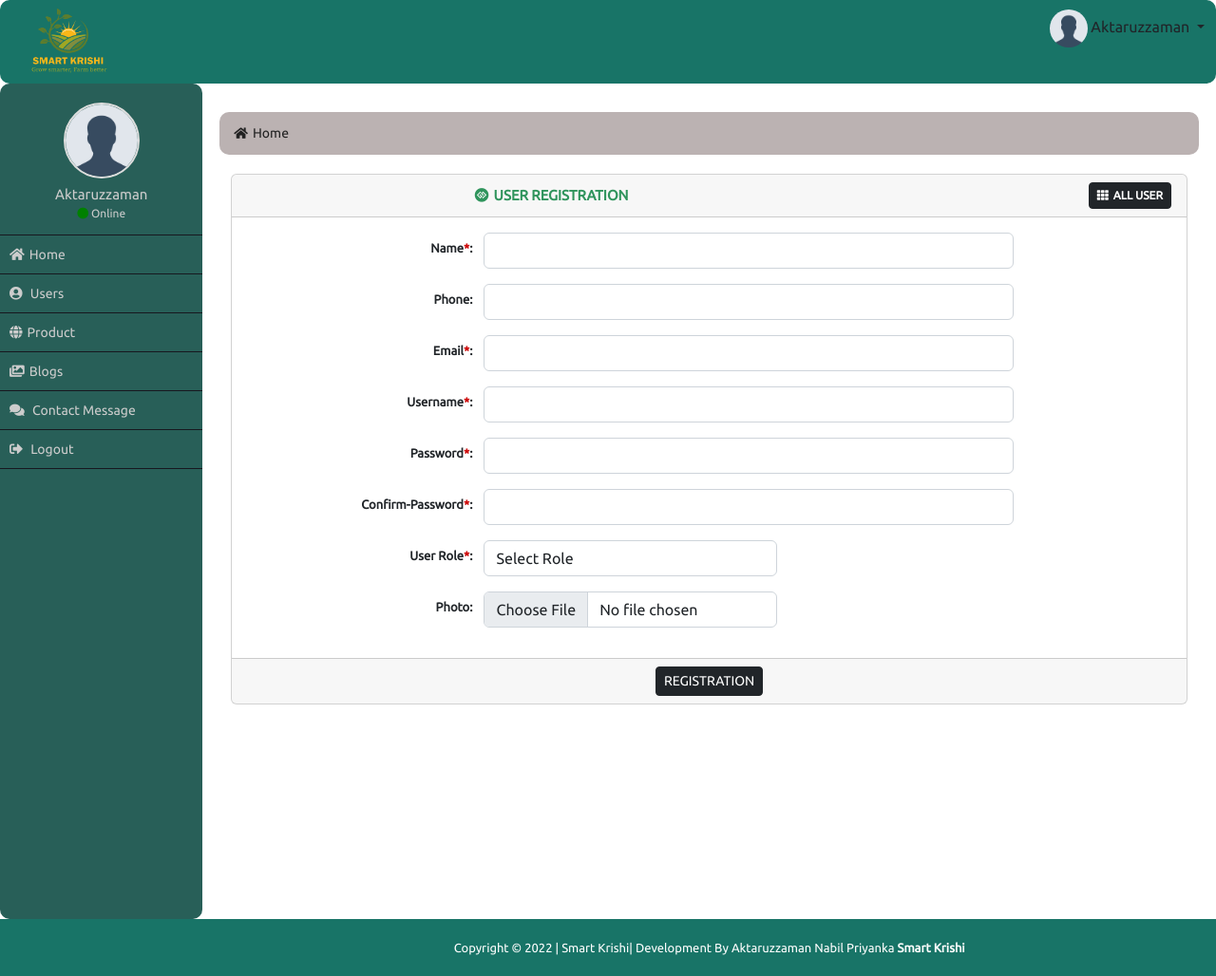
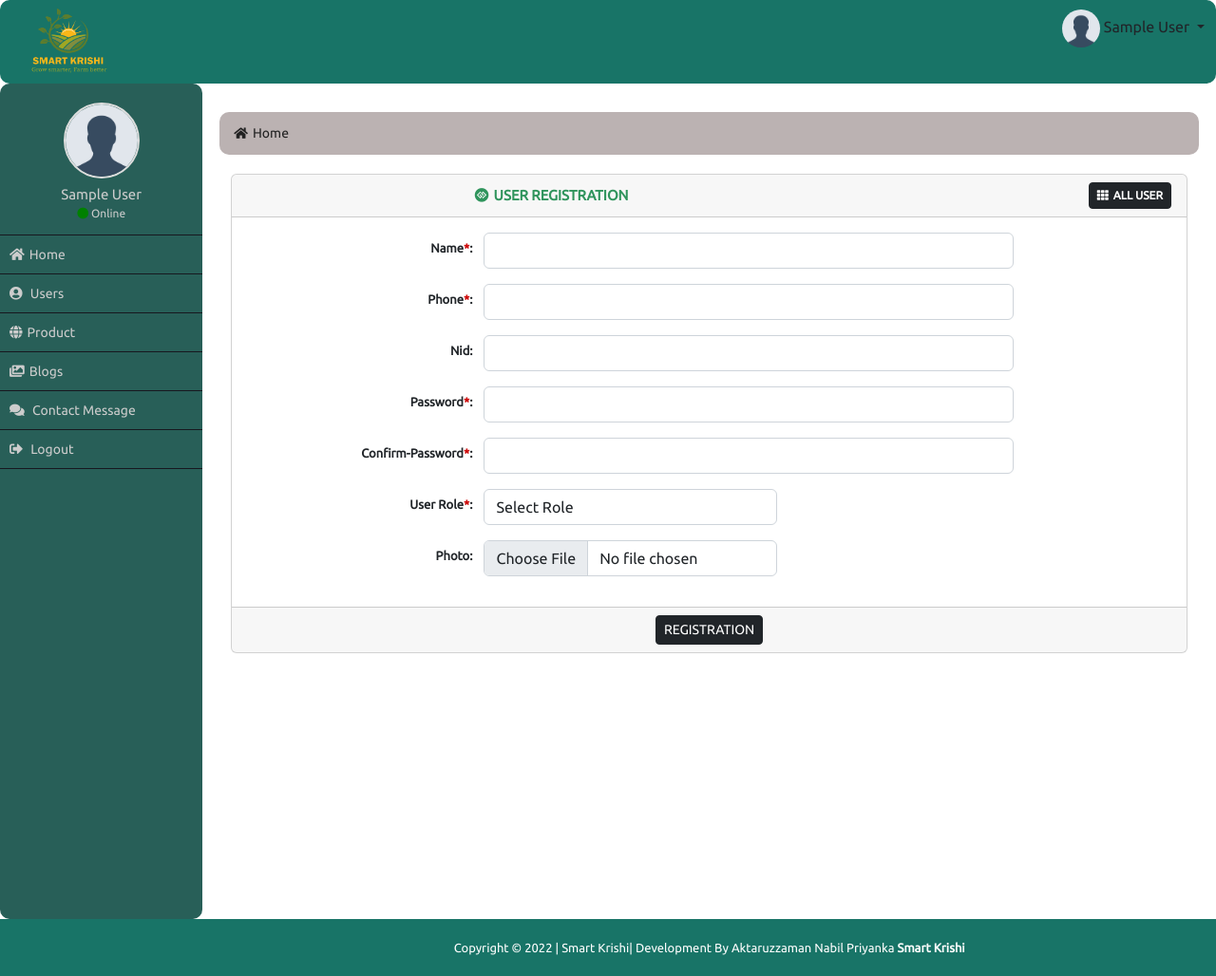
Before and after one commit to Nishan143/admin33, a PHP site: page /add-user.php in a window 1280 px wide. Shown: the whole page at 95% size. Run offline with PHP 8.4, Linux system fonts and the light colour scheme; the visitor is signed in with stand-in values (Sample User, id 1); data that the repository does not hold is empty.

Commit message:
25 April update by Nabil

```diff
--- a/add-user.php
+++ b/add-user.php
@@ -6,8 +6,7 @@
  if(isset($_POST['submit'])){
   $name=$_POST['name'];
   $phone=$_POST['phone'];
-  $email=$_POST['email'];
-  $username=$_POST['username'];
+  $nid = $_POST['nid'];
   $pw=md5($_POST['pass']);
   $rpw=md5($_POST['repass']);
   $role=$_POST['role'];
@@ -18,12 +17,11 @@
     $imageName='U'.time().'_'.rand(100000,10000000).'.'.pathinfo($image['name'],PATHINFO_EXTENSION);
   }
 
- $insert="INSERT INTO kusers(user_name,user_phone,user_email,user_username,user_password,role_id,user_photo)
- VALUES('$name','$phone','$email','$username','$pw','$role','$imageName')";
+  $insert="INSERT INTO farmer(farmer_name, phone, nid, password, role_id, photo)
+  VALUES('$name','$phone','$nid','$pw','$role','$imageName')";
 
   if(!empty($name)){
-   if(!empty($email)){
-     if(!empty($username)){
+    if(!empty($phone)){
       if(!empty($pw)){
         if(!empty($rpw)){
          if(!empty($pw===$rpw)){
@@ -47,11 +45,9 @@
             echo "Please enter password";
          }
     }else{
-           echo "Please enter username";
+      echo "Please enter phone number";
     }
-     }else{
-     echo "Please enter email";
-    }
+
    }else{
      echo "Please enter name";
    }
@@ -79,11 +75,18 @@
                       </div>
                     </div>
                     <div class="row mb-3">
-                      <label class="col-sm-3 col-form-label col_form_label">Phone:</label>
+                      <label class="col-sm-3 col-form-label col_form_label">Phone<span class="req_star">*</span>:</label>
                       <div class="col-sm-7">
                         <input type="text" class="form-control form_control" id="" name="phone">
                       </div>
                     </div>
+                    <div class="row mb-3">
+                      <label class="col-sm-3 col-form-label col_form_label">Nid:</label>
+                      <div class="col-sm-7">
+                        <input type="text" class="form-control form_control" id="" name="nid">
+                      </div>
+                    </div>
+                    <!--
                     <div class="row mb-3">
                       <label class="col-sm-3 col-form-label col_form_label">Email<span class="req_star">*</span>:</label>
                       <div class="col-sm-7">
@@ -95,7 +98,7 @@
                       <div class="col-sm-7">
                         <input type="text" class="form-control form_control" id="" name="username">
                       </div>
-                    </div>
+                    </div> -->
                     <div class="row mb-3">
                       <label class="col-sm-3 col-form-label col_form_label">Password<span class="req_star">*</span>:</label>
                       <div class="col-sm-7">
--- a/config.php
+++ b/config.php
@@ -1,5 +1,5 @@
 <?php
-  $db_name='krishi';
+  $db_name='smart_krishi';
   $db_user='root';
   $db_pass='';
   $db_host='localhost';
--- a/functions/function.php
+++ b/functions/function.php
@@ -1,4 +1,5 @@
-<?php session_start();
+<?php
+    session_start();
     require_once('config.php');
     function get_header(){
       require_once('includes/header.php');
--- a/includes/header.php
+++ b/includes/header.php
@@ -20,7 +20,7 @@
                     <div class="dropdown">
                       <button class="btn dropdown-toggle top_right_btn" type="button" data-bs-toggle="dropdown" aria-expanded="false">
                           <img src="images/avatar.png" class="img-fluid">
-                          Aktaruzzaman
+                          <?= $_SESSION['name']; ?> <!-- usser name -->
                       </button>
                       <ul class="dropdown-menu">
                         <li><a class="dropdown-item" href="#"><i class="fas fa-user-tie"></i> My Profile</a></li>
--- a/includes/sideber.php
+++ b/includes/sideber.php
@@ -5,7 +5,7 @@
             <div class="col-md-2 sidebar_part">
                 <div class="user_part">
                     <img class="" src="images/avatar.png" alt="avatar"/>
-                    <h5>Aktaruzzaman</h5>
+                    <h5><?= $_SESSION['name']; ?> <!-- usser name --></h5>
                     <p><i class="fas fa-circle"></i> Online</p>
                 </div>
                 <div class="menu">
@@ -15,7 +15,7 @@
                         <li><a href="product.php"><i class="fas fa-globe"></i>Product</a></li>
                         <li><a href="#"><i class="fas fa-images"></i>Blogs</a></li>
                         <li><a href="#"><i class="fas fa-comments"></i> Contact Message</a></li>
-                        <li><a href="#"><i class="fas fa-sign-out-alt"></i> Logout</a></li>
+                        <li><a href="logout.php"><i class="fas fa-sign-out-alt"></i> Logout</a></li>
                     </ul>
                 </div>
             </div>
--- a/index.php
+++ b/index.php
@@ -5,7 +5,7 @@
 ?>
                     <div class="row">
                         <div class="col-md-12 welcome_part">
-                            <p><span>Welcome Mr.</span> <?= $_SESSION['name']; ?></p>
+                            <p><span>Welcome Mr.</span> <?= $_SESSION['name']; ?> <!-- usser name --></p>
                         </div>
                     </div>
 <?php
```
Also changed, not shown: all-user.php (+10 -12 lines), login.php (+16 -12 lines), uploads/U1745514657_3496819.jpg (added), uploads/U1745550551_5554512.jpg (added). Lines whose indentation alone changed are shown as unchanged.
